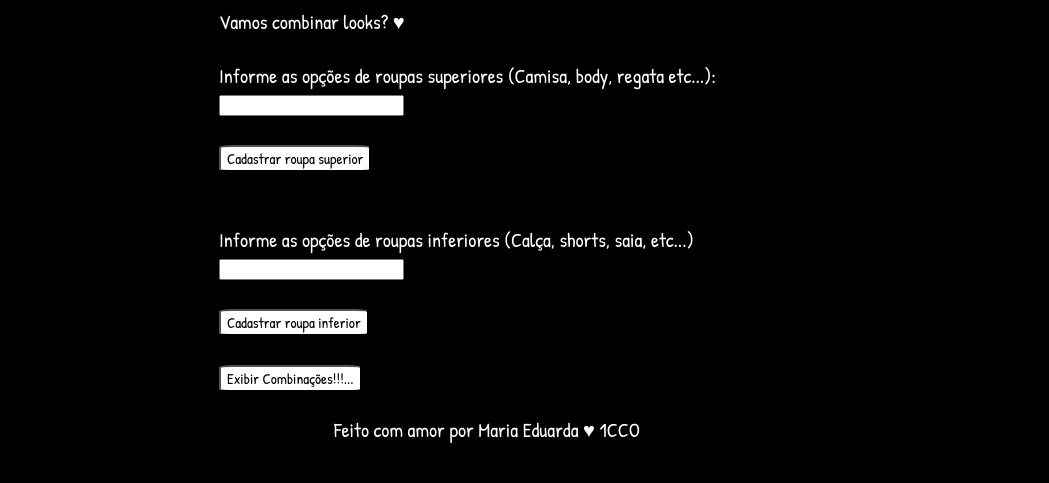
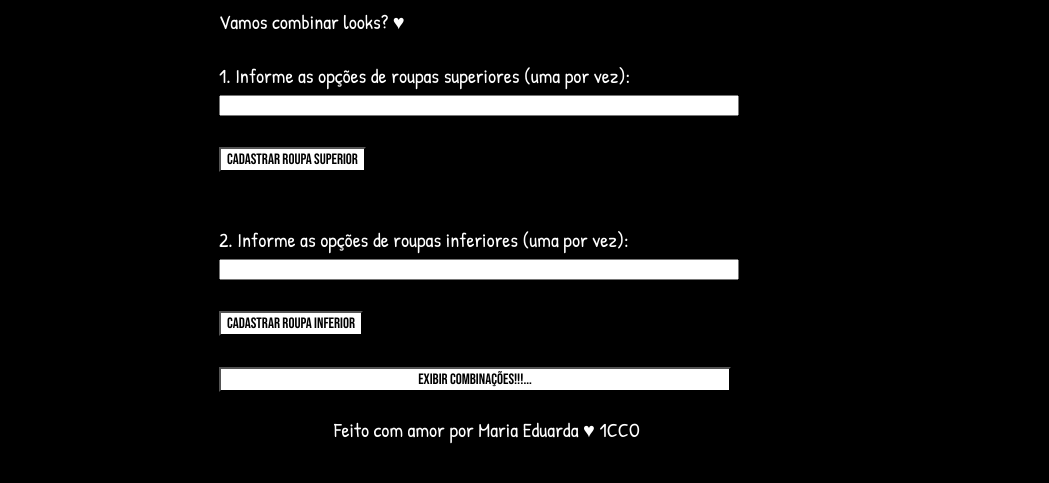
Before and after one commit to eduardanv/NewAlternative, a website: page Site/public/simulador.html in a window 1280 px wide. Shown: the part 191-674 px from the top of the page, without its empty margins (153-1202 px from the left). Drawn offline with Linux system fonts and the light colour scheme; a web font is replaced by a local one.

Commit message:
Estilizando Simulador e inserindo configurações do mural na index

```diff
--- a/Site/public/css/style.css
+++ b/Site/public/css/style.css
@@ -221,7 +221,7 @@ a{
    font-size: 20px;
    color: white;
    display: grid;
-    width: 67vh;
+    width: 75vh;
     justify-items: stretch;
 }
 
@@ -277,15 +277,32 @@ a{
    justify-content: center;
    align-items: center;
 }
+
+.iptSim{
+   width: 40vw;
+
+}
 .btnSim{
-   font-family: 'patrick hand';
+   font-family: 'bebas neue';
    background-color: white;
    color: black;
    font-size: 15px;
-   border-radius: 10%;
+   border-radius: 0%;
    width: auto;
    height: auto;
    align-items: center;
    justify-content: center;
 }
+
+.btnSimConf{
+   font-family: 'bebas neue';
+   background-color: white;
+   color: black;
+   font-size: 15px;
+   border-radius: 0%;
+   width: 40vw;
+   height: auto;
+   align-items: center;
+   justify-content: center;
+}
 /* FIM STYLE TELA SIMULADOR */
--- a/Site/public/simulador.html
+++ b/Site/public/simulador.html
@@ -44,17 +44,17 @@
             <h3 class="titleSim">Combinação de roupas</h3>
             <span>Vamos combinar looks? ♥</span>
             <br><br>
-            Informe as opções de roupas superiores (Camisa, body, regata etc...):<br>
-            <input id="iptSuperior">
+            1. Informe as opções de roupas superiores (uma por vez):<br>
+            <input class="iptSim" id="iptSuperior">
             <br><br>
             <button class="btnSim" onclick="cadastrar1()">Cadastrar roupa superior</button>
             <br><br><br>
-            Informe as opções de roupas inferiores (Calça, shorts, saia, etc...) <br>
-            <input id="iptInferior">
+           2. Informe as opções de roupas inferiores (uma por vez): <br>
+            <input class="iptSim" id="iptInferior">
             <br><br>
             <button class="btnSim" onclick="cadastrar2()">Cadastrar roupa inferior</button>
             <br><br>
-            <button class="btnSim" onclick="calcular()">Exibir Combinações!!!...</button>
+            <button class="btnSimConf" onclick="calcular()">Exibir Combinações!!!...</button>
             <br>
             <span id="msg"></span>
         </div>
@@ -112,6 +112,10 @@
             }
 
         }
+
+        else{
+            alert('Os campos não podem estar vazios!');
+        }
     }
 
 </script>
```
Also changed, not shown: Site/public/index.html (+2 -2 lines), 1 other file.
